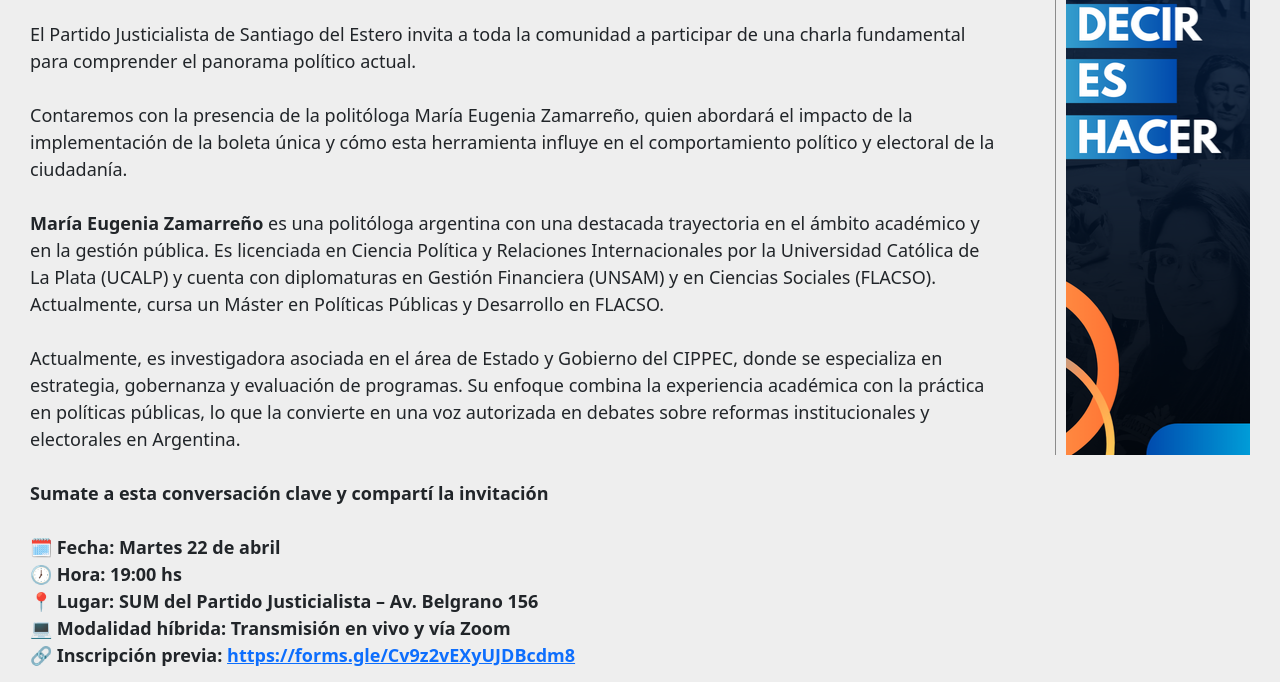
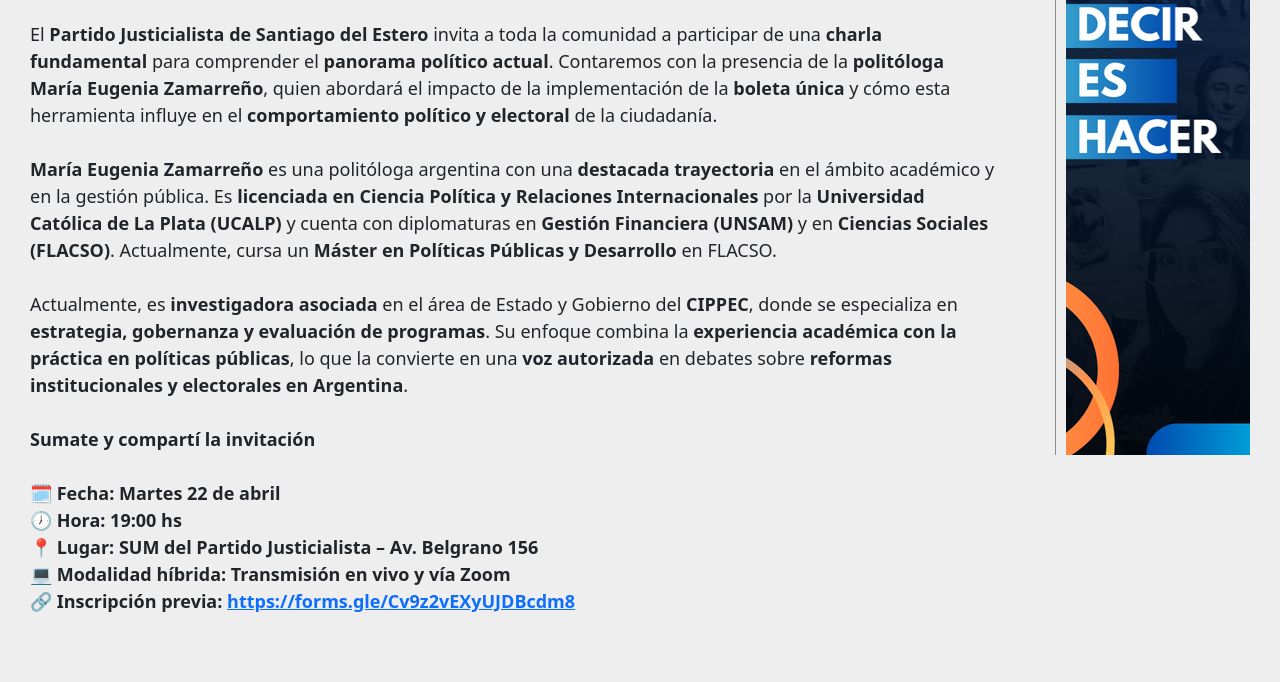
Before and after one commit to octa13/pj, a plain HTML site: page novedades/ELPartidoJusticialistadeSantiagodelEsteroinvita.html in a window 1280 px wide. Shown: the part 618-1300 px from the top of the page. Drawn offline with nearby package versions, Linux system fonts and the light colour scheme; files whose address does not match are found by name.

Commit message:
boletaunica

```diff
--- a/novedades/ELPartidoJusticialistadeSantiagodelEsteroinvita.html
+++ b/novedades/ELPartidoJusticialistadeSantiagodelEsteroinvita.html
@@ -60,15 +60,15 @@
     <br>
     <div class="imgdePortada"></div>
     <br>
-    <p class="subtituloPortada">El Partido Justicialista de Santiago del Estero invita a toda la comunidad a participar de una charla fundamental para comprender el panorama político actual. <br><br>
+    <p class="subtituloPortada">El <b>Partido Justicialista de Santiago del Estero</b> invita a toda la comunidad a participar de una <b>charla fundamental</b> para comprender el <b>panorama político actual</b>.
 
-    Contaremos con la presencia de la politóloga María Eugenia Zamarreño, quien abordará el impacto de la implementación de la boleta única y cómo esta herramienta influye en el comportamiento político y electoral de la ciudadanía. <br><br>
+        Contaremos con la presencia de la <b>politóloga María Eugenia Zamarreño</b>, quien abordará el impacto de la implementación de la <b>boleta única</b> y cómo esta herramienta influye en el <b>comportamiento político y electoral</b> de la ciudadanía. <br> <br>
 
-    <b>María Eugenia Zamarreño </b> es una politóloga argentina con una destacada trayectoria en el ámbito académico y en la gestión pública. Es licenciada en Ciencia Política y Relaciones Internacionales por la Universidad Católica de La Plata (UCALP) y cuenta con diplomaturas en Gestión Financiera (UNSAM) y en Ciencias Sociales (FLACSO). Actualmente, cursa un Máster en Políticas Públicas y Desarrollo en FLACSO. <br><br>
+        <b>María Eugenia Zamarreño</b> es una politóloga argentina con una <b>destacada trayectoria</b> en el ámbito académico y en la gestión pública. Es <b>licenciada en Ciencia Política y Relaciones Internacionales</b> por la <b>Universidad Católica de La Plata (UCALP)</b> y cuenta con diplomaturas en <b>Gestión Financiera (UNSAM)</b> y en <b>Ciencias Sociales (FLACSO)</b>. Actualmente, cursa un <b>Máster en Políticas Públicas y Desarrollo</b> en FLACSO. <br> <br>
 
-    Actualmente, es investigadora asociada en el área de Estado y Gobierno del CIPPEC, donde se especializa en estrategia, gobernanza y evaluación de programas. Su enfoque combina la experiencia académica con la práctica en políticas públicas, lo que la convierte en una voz autorizada en debates sobre reformas institucionales y electorales en Argentina. <br><br>
+        Actualmente, es <b>investigadora asociada</b> en el área de Estado y Gobierno del <b>CIPPEC</b>, donde se especializa en <b>estrategia, gobernanza y evaluación de programas</b>. Su enfoque combina la <b>experiencia académica con la práctica en políticas públicas</b>, lo que la convierte en una <b>voz autorizada</b> en debates sobre <b>reformas institucionales y electorales en Argentina</b>. <br><br>
 
-    <b> Sumate a esta conversación clave y compartí la invitación</b> <br><br>
+    <b> Sumate y compartí la invitación</b> <br><br>
     🗓️ <b>Fecha: Martes 22 de abril </b><br>
     🕖 <b>Hora: 19:00 hs </b><br>
     📍 <b>Lugar: SUM del Partido Justicialista – Av. Belgrano 156 </b><br>
@@ -229,15 +229,15 @@
              <br>
             <div class="imagendeNovedad"></div>
             <br>
-            <p class="subtitulonNovedad"> El Partido Justicialista de Santiago del Estero invita a toda la comunidad a participar de una charla fundamental para comprender el panorama político actual. <br><br>
+            <p class="subtitulonNovedad">El <b>Partido Justicialista de Santiago del Estero</b> invita a toda la comunidad a participar de una <b>charla fundamental</b> para comprender el <b>panorama político actual</b>.
 
-                Contaremos con la presencia de la politóloga María Eugenia Zamarreño, quien abordará el impacto de la implementación de la boleta única y cómo esta herramienta influye en el comportamiento político y electoral de la ciudadanía. <br><br>
+                Contaremos con la presencia de la <b>politóloga María Eugenia Zamarreño</b>, quien abordará el impacto de la implementación de la <b>boleta única</b> y cómo esta herramienta influye en el <b>comportamiento político y electoral</b> de la ciudadanía. <br> <br>
 
-                <b>María Eugenia Zamarreño </b> es una politóloga argentina con una destacada trayectoria en el ámbito académico y en la gestión pública. Es licenciada en Ciencia Política y Relaciones Internacionales por la Universidad Católica de La Plata (UCALP) y cuenta con diplomaturas en Gestión Financiera (UNSAM) y en Ciencias Sociales (FLACSO). Actualmente, cursa un Máster en Políticas Públicas y Desarrollo en FLACSO. <br><br>
+                <b>María Eugenia Zamarreño</b> es una politóloga argentina con una <b>destacada trayectoria</b> en el ámbito académico y en la gestión pública. Es <b>licenciada en Ciencia Política y Relaciones Internacionales</b> por la <b>Universidad Católica de La Plata (UCALP)</b> y cuenta con diplomaturas en <b>Gestión Financiera (UNSAM)</b> y en <b>Ciencias Sociales (FLACSO)</b>. Actualmente, cursa un <b>Máster en Políticas Públicas y Desarrollo</b> en FLACSO. <br> <br>
 
-                Actualmente, es investigadora asociada en el área de Estado y Gobierno del CIPPEC, donde se especializa en estrategia, gobernanza y evaluación de programas. Su enfoque combina la experiencia académica con la práctica en políticas públicas, lo que la convierte en una voz autorizada en debates sobre reformas institucionales y electorales en Argentina. <br><br>
+                Actualmente, es <b>investigadora asociada</b> en el área de Estado y Gobierno del <b>CIPPEC</b>, donde se especializa en <b>estrategia, gobernanza y evaluación de programas</b>. Su enfoque combina la <b>experiencia académica con la práctica en políticas públicas</b>, lo que la convierte en una <b>voz autorizada</b> en debates sobre <b>reformas institucionales y electorales en Argentina</b>. <br><br>
 
-                <b> ¡Sumate a esta conversación clave y compartí la invitación!</b> <br><br>
+                <b> ¡Sumate y compartí la invitación!</b> <br><br>
                 🗓️ <b>Fecha: Martes 22 de abril</b> <br>
                 🕖 <b>Hora: 19:00 hs </b><br>
                 📍 <b>Lugar: SUM del Partido Justicialista – Av. Belgrano 156 </b><br>
```
